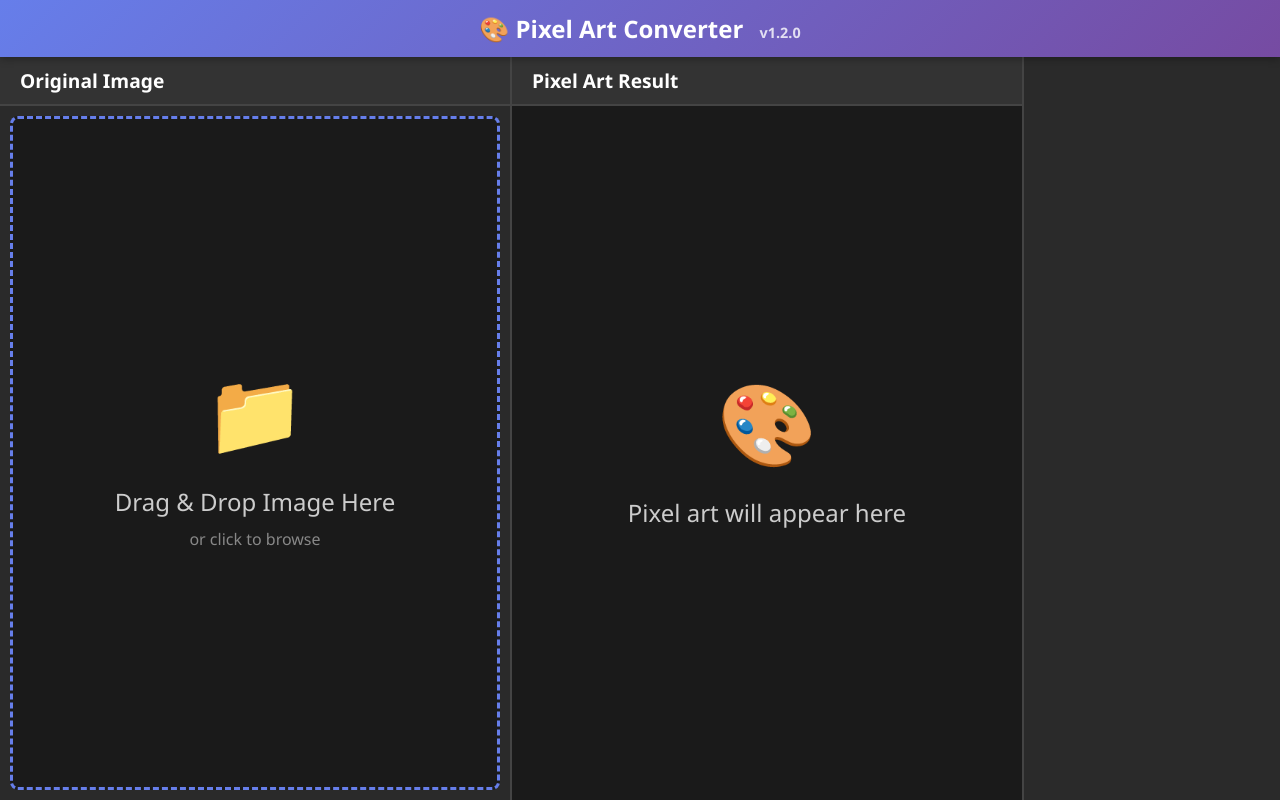
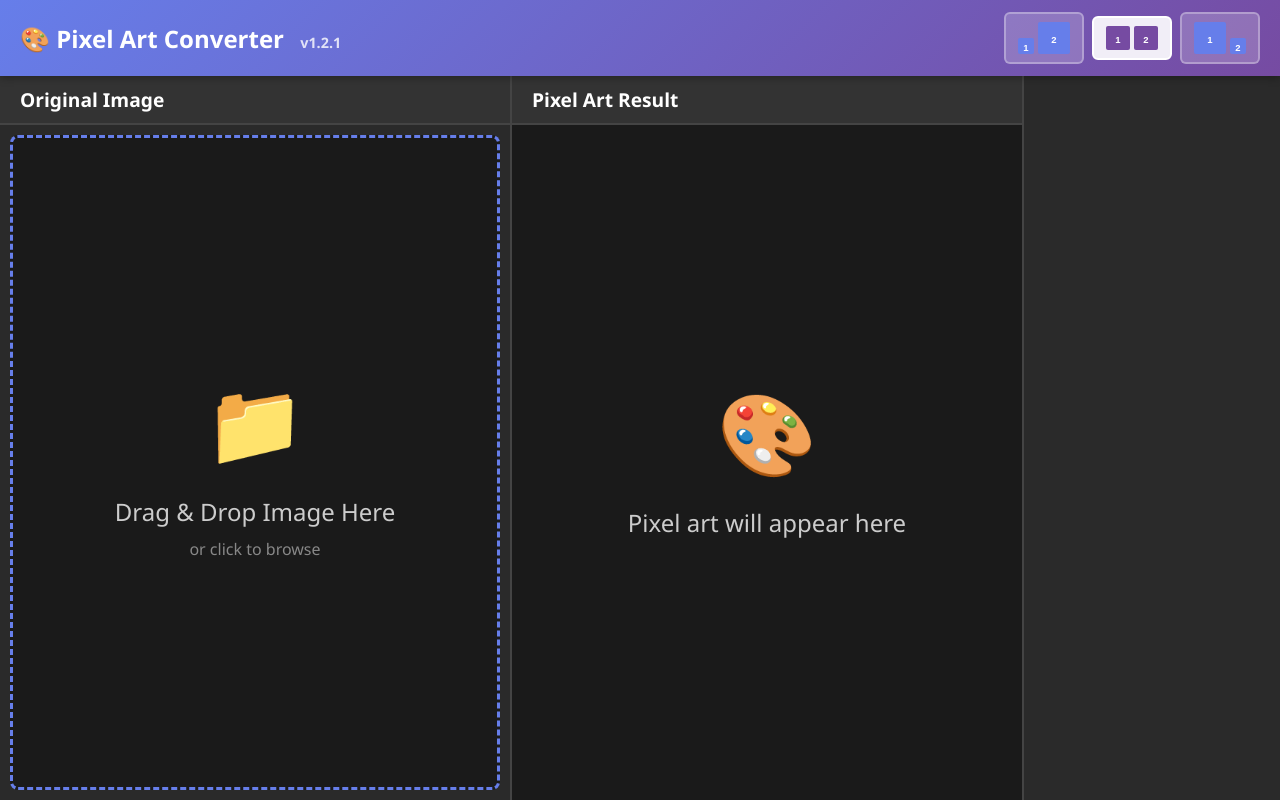
Before and after one commit to ng0200731/pixel_art, a React (Create React App) app: page / in a window 1280 px wide. Built offline with nearby package versions, Linux system fonts and the light colour scheme.

Commit message:
3 prevciew icon

```diff
--- a/src/components/PixelArtConverter.css
+++ b/src/components/PixelArtConverter.css
@@ -14,19 +14,91 @@
   padding: 12px 20px;
   box-shadow: 0 2px 8px rgba(0,0,0,0.3);
   z-index: 100;
+  display: flex;
+  align-items: center;
+  justify-content: space-between;
 }
 
 .header-bar h1 {
   color: white;
   font-size: 1.5em;
   margin: 0;
-  text-align: center;
 }
 
 .version-inline {
   font-size: 0.6em;
   opacity: 0.8;
   margin-left: 10px;
+}
+
+/* Layout Toggle Buttons */
+.layout-toggle {
+  display: flex;
+  gap: 8px;
+  align-items: center;
+}
+
+.layout-btn {
+  background: rgba(255, 255, 255, 0.2);
+  border: 2px solid rgba(255, 255, 255, 0.3);
+  padding: 8px 12px;
+  border-radius: 6px;
+  cursor: pointer;
+  transition: all 0.3s;
+  box-shadow: none;
+  width: auto;
+}
+
+.layout-btn:hover {
+  background: rgba(255, 255, 255, 0.3);
+  border-color: rgba(255, 255, 255, 0.5);
+  transform: translateY(0);
+}
+
+.layout-btn.active {
+  background: rgba(255, 255, 255, 0.9);
+  border-color: white;
+}
+
+.layout-icon {
+  display: flex;
+  gap: 4px;
+  align-items: flex-end;
+}
+
+.layout-icon .box {
+  display: inline-block;
+  background: #667eea;
+  color: white;
+  font-weight: bold;
+  font-size: 0.7em;
+  text-align: center;
+  border-radius: 2px;
+  line-height: 1;
+  padding: 2px;
+  min-width: 16px;
+}
+
+.layout-btn.active .layout-icon .box {
+  background: #764ba2;
+}
+
+.layout-icon .box.small {
+  height: 16px;
+  width: 16px;
+  line-height: 16px;
+}
+
+.layout-icon .box.medium {
+  height: 24px;
+  width: 24px;
+  line-height: 24px;
+}
+
+.layout-icon .box.large {
+  height: 32px;
+  width: 32px;
+  line-height: 32px;
 }
 
 /* Main Layout - 40% + 40% + 20% */
@@ -38,20 +110,39 @@
 }
 
 .image-panel {
-  width: 40%;
   display: flex;
   flex-direction: column;
   overflow: hidden;
   background: #2a2a2a;
   border-right: 2px solid #444;
+  transition: width 0.3s ease;
 }
 
-.original-panel {
-  /* First panel - 40% */
+/* Layout: Small Original (10:70:20) */
+.original-panel.layout-small-original {
+  width: 10%;
 }
 
-.pixel-panel {
-  /* Second panel - 40% */
+.pixel-panel.layout-small-original {
+  width: 70%;
+}
+
+/* Layout: Equal Split (40:40:20) */
+.original-panel.layout-equal {
+  width: 40%;
+}
+
+.pixel-panel.layout-equal {
+  width: 40%;
+}
+
+/* Layout: Large Original (70:10:20) */
+.original-panel.layout-large-original {
+  width: 70%;
+}
+
+.pixel-panel.layout-large-original {
+  width: 10%;
 }
 
 .panel-header {
--- a/src/components/PixelArtConverter.js
+++ b/src/components/PixelArtConverter.js
@@ -1,7 +1,7 @@
 import React, { useState, useRef, useEffect } from 'react';
 import './PixelArtConverter.css';
 
-const VERSION = 'v1.2.0';
+const VERSION = 'v1.2.1';
 
 function PixelArtConverter() {
   const [loadedImage, setLoadedImage] = useState(null);
@@ -43,6 +43,9 @@ function PixelArtConverter() {
   const [showColorNumbers, setShowColorNumbers] = useState(false);
   const [originalPixelArt, setOriginalPixelArt] = useState(null);
   const [clickedColorInfo, setClickedColorInfo] = useState(null);
+
+  // Layout mode: 'small-original' (10:70), 'equal' (40:40), 'large-original' (70:10)
+  const [layoutMode, setLayoutMode] = useState('equal');
 
   // Process image whenever controls change
   useEffect(() => {
@@ -637,6 +640,38 @@ function PixelArtConverter() {
     <div className="app-container">
       <div className="header-bar">
         <h1>🎨 Pixel Art Converter <span className="version-inline">{VERSION}</span></h1>
+        <div className="layout-toggle">
+          <button
+            className={`layout-btn ${layoutMode === 'small-original' ? 'active' : ''}`}
+            onClick={() => setLayoutMode('small-original')}
+            title="Small Original (10%) : Large Pixel Art (70%)"
+          >
+            <span className="layout-icon">
+              <span className="box small">1</span>
+              <span className="box large">2</span>
+            </span>
+          </button>
+          <button
+            className={`layout-btn ${layoutMode === 'equal' ? 'active' : ''}`}
+            onClick={() => setLayoutMode('equal')}
+            title="Equal Split (40% : 40%)"
+          >
+            <span className="layout-icon">
+              <span className="box medium">1</span>
+              <span className="box medium">2</span>
+            </span>
+          </button>
+          <button
+            className={`layout-btn ${layoutMode === 'large-original' ? 'active' : ''}`}
+            onClick={() => setLayoutMode('large-original')}
+            title="Large Original (70%) : Small Pixel Art (10%)"
+          >
+            <span className="layout-icon">
+              <span className="box large">1</span>
+              <span className="box small">2</span>
+            </span>
+          </button>
+        </div>
       </div>
 
       <input
@@ -648,8 +683,8 @@ function PixelArtConverter() {
       />
 
       <div className="main-layout">
-        {/* LEFT PANEL - Original Image (40%) */}
-        <div className="image-panel original-panel">
+        {/* LEFT PANEL - Original Image */}
+        <div className={`image-panel original-panel layout-${layoutMode}`}>
           <div className="panel-header">
             <h2>Original Image</h2>
           </div>
@@ -680,8 +715,8 @@ function PixelArtConverter() {
           </div>
         </div>
 
-        {/* MIDDLE PANEL - Pixel Art (40%) */}
-        <div className="image-panel pixel-panel">
+        {/* MIDDLE PANEL - Pixel Art */}
+        <div className={`image-panel pixel-panel layout-${layoutMode}`}>
           <div className="panel-header">
             <h2>
               Pixel Art Result
```
